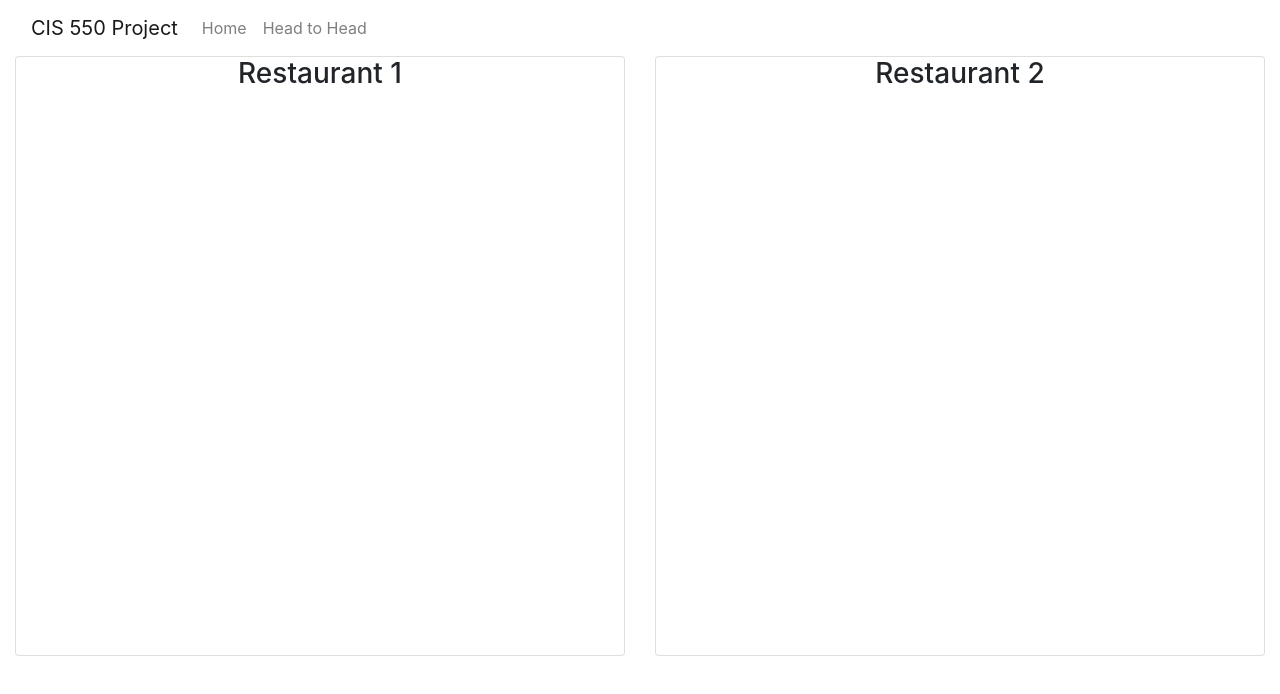
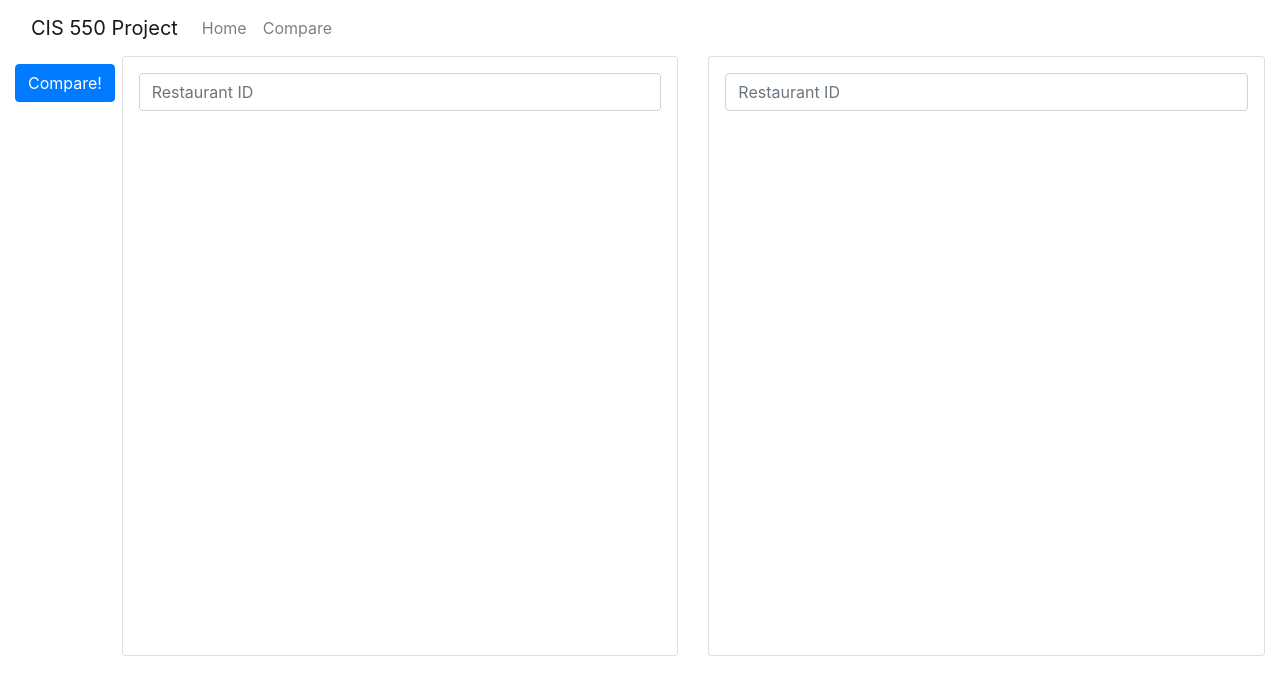
Before and after one commit to andyxiao1/restaurant-picker, a React (Create React App) app in the folder client/: page / in a window 1280 px wide. Shown: the top 694 px of the page. Built offline with nearby package versions, Linux system fonts and the light colour scheme.

Commit message:
Implement restaurant comparison

```diff
--- a/client/src/App.js
+++ b/client/src/App.js
@@ -1,7 +1,7 @@
 import React from 'react';
 import { BrowserRouter as Router, Switch, Route, Link } from 'react-router-dom';
 import { Container, Row, Col, Nav, Navbar } from 'react-bootstrap';
-import Head2Head from './head2head/Head2Head.js';
+import RestaurantComparison from './RestaurantComparison/RestaurantComparison';
 
 const App = () => {
   return (
@@ -16,8 +16,8 @@ const App = () => {
               </Nav.Link>
             </Nav.Item>
             <Nav.Item>
-              <Nav.Link eventKey="headtohead" as={Link} to="/headtohead">
-                Head to Head
+              <Nav.Link eventKey="compare" as={Link} to="/compare">
+                Compare
               </Nav.Link>
             </Nav.Item>
           </Nav>
@@ -26,7 +26,7 @@ const App = () => {
           <Col>
             {/* Sets up URL routes */}
             <Switch>
-              <Route path="/headtohead" component={Head2Head}></Route>
+              <Route path="/compare" component={RestaurantComparison}></Route>
               {/* <Route
                 path="/login"
                 render={(props) => (
@@ -34,7 +34,7 @@ const App = () => {
                 )}
               ></Route> */}
               {/* {isAdmin && <Route path="/admin" component={AdminPage}></Route>} */}
-              <Route path="/" component={Head2Head}></Route>
+              <Route path="/" component={RestaurantComparison}></Route>
             </Switch>
           </Col>
         </Row>
--- /dev/null
+++ b/client/src/RestaurantComparison/RestaurantComparison.js
@@ -0,0 +1,80 @@
+import React, { Component } from 'react';
+import { Row } from 'react-bootstrap';
+import RestaurantDetails from './RestaurantDetails';
+import RestaurantComparisonLabels from './RestaurantComparisonLabels';
+
+const initialState = {
+  restaurantData: null,
+  status: 'input',
+  id1: '',
+  id2: '',
+};
+
+class RestaurantComparison extends Component {
+  state = initialState;
+
+  fetchComparisonData = () => {
+    const { id1, id2 } = this.state;
+    if (!id1 || !id2) {
+      alert('Missing restaurant ids!');
+      return;
+    }
+    // 7v-2HkyrfYkPf471v4gCmg
+    // Yo8NIJEtc8UEbPd38L35ow
+    fetch(`http://localhost:8081/api/compare?id1=${id1}&id2=${id2}`)
+      .then((res) => res.json())
+      .then(({ successful, message, restaurantData }) => {
+        if (successful) {
+          this.setState({ restaurantData, status: 'display' });
+        } else {
+          throw new Error(message);
+        }
+      })
+      .catch((err) => {
+        console.log(err);
+        alert(err.message);
+      });
+  };
+
+  onNameChange = (restaurant) => {
+    return ({ target: { value } }) => {
+      this.setState({ [restaurant]: value });
+    };
+  };
+
+  reset = () => {
+    this.setState(initialState);
+  };
+
+  render() {
+    let restaurantOne = null,
+      restaurantTwo = null;
+    const { status, restaurantData, id1, id2 } = this.state;
+    if (status === 'display') {
+      [restaurantOne, restaurantTwo] = restaurantData.rows;
+    }
+    return (
+      <Row className="h-100">
+        <RestaurantComparisonLabels
+          status={status}
+          onReset={this.reset}
+          onCompare={this.fetchComparisonData}
+        />
+        <RestaurantDetails
+          data={restaurantOne}
+          status={status}
+          onNameChange={this.onNameChange('id1')}
+          name={id1}
+        />
+        <RestaurantDetails
+          data={restaurantTwo}
+          status={status}
+          onNameChange={this.onNameChange('id2')}
+          name={id2}
+        />
+      </Row>
+    );
+  }
+}
+
+export default RestaurantComparison;
--- /dev/null
+++ b/client/src/RestaurantComparison/RestaurantComparisonLabels.js
@@ -0,0 +1,37 @@
+import React from 'react';
+import { Col, Button } from 'react-bootstrap';
+
+const labels = [
+  'Address',
+  'Stars',
+  'Review Count',
+  'Categories',
+  'Demerits',
+  'Inspection Grade',
+];
+
+const RestaurantComparisonLabels = ({ status, onReset, onCompare }) => {
+  const isInput = status === 'input';
+  const button = (
+    <Button
+      variant="primary"
+      onClick={isInput ? onCompare : onReset}
+      className="mb-2"
+    >
+      {isInput ? 'Compare!' : 'Reset'}
+    </Button>
+  );
+  return (
+    <Col className="col-1 pt-2">
+      {button}
+      {!isInput &&
+        labels.map((label) => (
+          <p key={label}>
+            <strong>{label}:</strong>
+          </p>
+        ))}
+    </Col>
+  );
+};
+
+export default RestaurantComparisonLabels;
--- /dev/null
+++ b/client/src/RestaurantComparison/RestaurantDetails.js
@@ -0,0 +1,56 @@
+import React from 'react';
+import { Col, Card, Form } from 'react-bootstrap';
+
+const RestaurantDetails = ({ data, status, onNameChange, name }) => {
+  let body = null;
+  if (status === 'input') {
+    body = (
+      <Form.Control
+        onChange={onNameChange}
+        value={name}
+        placeholder="Restaurant ID"
+      ></Form.Control>
+    );
+  } else {
+    const [
+      ,
+      name,
+      address,
+      stars,
+      reviewCount,
+      categories,
+      demerits,
+      inspectionGrade,
+      hasBetterFood,
+      isCleaner,
+    ] = data;
+    body = (
+      <>
+        <h3>{name}</h3>
+        <p>{address}</p>
+        <p>
+          {stars} Stars {hasBetterFood === 1 && <Checkmark />}
+        </p>
+        <p>{reviewCount}</p>
+        <p>{categories}</p>
+        <p>
+          {demerits} {isCleaner === 1 && <Checkmark />}
+        </p>
+        <p>{inspectionGrade}</p>
+      </>
+    );
+  }
+  return (
+    <Col>
+      <Card className="p-3 h-75 text-center">{body}</Card>
+    </Col>
+  );
+};
+
+const Checkmark = () => (
+  <span style={{ position: 'absolute', right: 20, fontSize: 20 }}>
+    &#10003;
+  </span>
+);
+
+export default RestaurantDetails;
--- a/client/src/head2head/Head2Head.js
+++ /dev/null
@@ -1,22 +0,0 @@
-import React, { Component } from 'react';
-import { Row } from 'react-bootstrap';
-import RestaurantDetails from './RestaurantDetails';
-
-class Head2Head extends Component {
-  state = {};
-
-  componentDidMount() {
-    // TODO load data from server, send data to restaurant details
-  }
-
-  render() {
-    return (
-      <Row className="text-center h-100">
-        <RestaurantDetails name="Restaurant 1" />
-        <RestaurantDetails name="Restaurant 2" />
-      </Row>
-    );
-  }
-}
-
-export default Head2Head;
--- a/client/src/head2head/RestaurantDetails.js
+++ /dev/null
@@ -1,14 +0,0 @@
-import React from 'react';
-import { Col, Card } from 'react-bootstrap';
-
-const RestaurantDetails = ({ name }) => {
-  return (
-    <Col>
-      <Card className="h-75">
-        <h3>{name}</h3>
-      </Card>
-    </Col>
-  );
-};
-
-export default RestaurantDetails;
```
Also changed, not shown: 2 other files (tests, documents, lock files or other folders).
